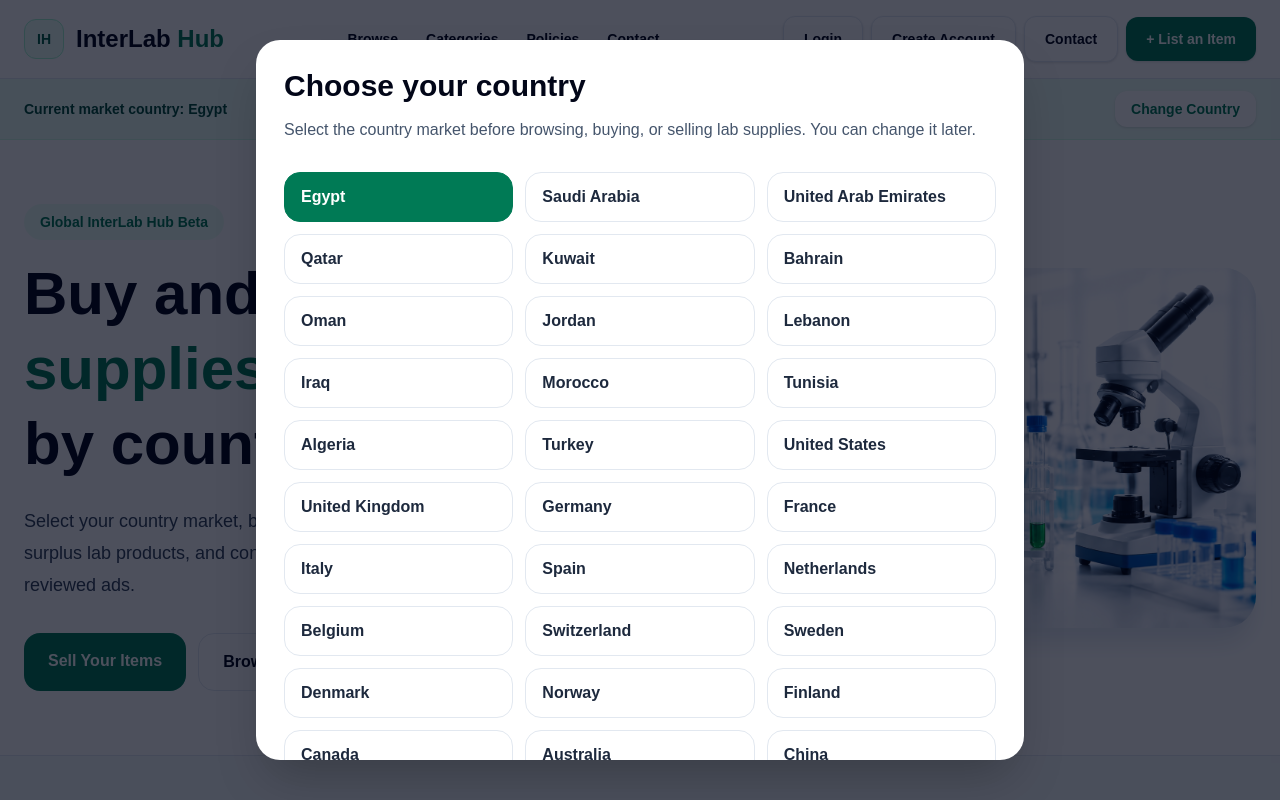
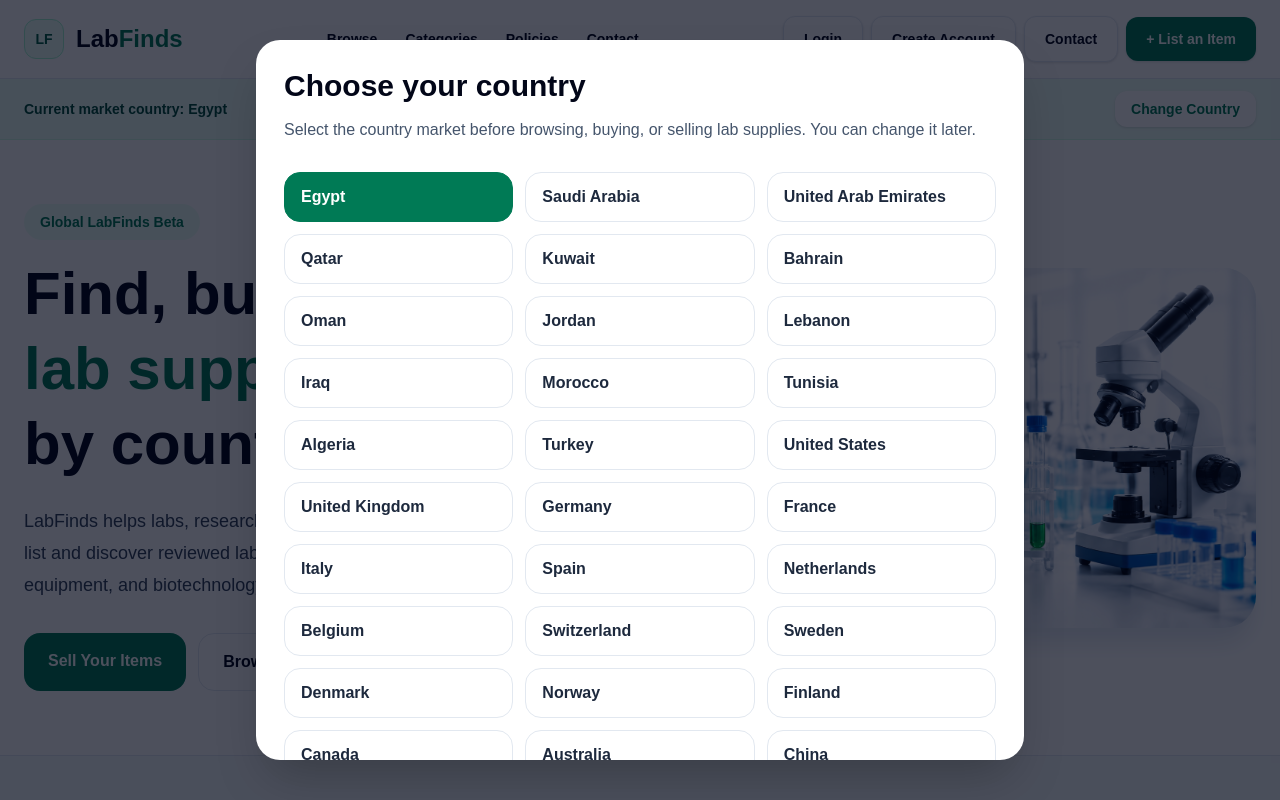
Before and after one commit to DrMohamedHassan/labexchange, a Next.js app: page / in a window 1280 px wide. Shown: the top 800 px of the page. Built offline with nearby package versions, Linux system fonts and the light colour scheme; no server answers; the database is empty.

Commit message:
Rename project branding to LabFinds

```diff
--- a/src/app/layout.tsx
+++ b/src/app/layout.tsx
@@ -2,22 +2,24 @@ import type { Metadata } from "next";
 import AnalyticsTracker from "@/components/AnalyticsTracker";
 import "./globals.css";
 
-const siteUrl = "https://interlab-hub.vercel.app";
+const siteUrl = "https://www.labfinds.com";
 
 export const metadata: Metadata = {
   metadataBase: new URL(siteUrl),
   title: {
-    default: "InterLab Hub | Global Lab Supplies Marketplace",
-    template: "%s | InterLab Hub",
+    default: "LabFinds | Global Lab Supplies Marketplace",
+    template: "%s | LabFinds",
   },
   description:
-    "InterLab Hub is a reviewed global marketplace for buying and selling new, unused, and used lab supplies, reagents, consumables, PCR reagents, qPCR reagents, primers, probes, extraction kits, plasticware, equipment, and biotechnology research products.",
+    "LabFinds is a reviewed global marketplace for buying and selling new, unused, and used lab supplies, reagents, consumables, PCR reagents, qPCR reagents, primers, probes, extraction kits, plasticware, equipment, and biotechnology research products.",
   keywords: [
-    "InterLab Hub",
+    "LabFinds",
+    "LabFinds marketplace",
     "lab supplies marketplace",
     "laboratory supplies",
     "used lab supplies",
     "unused lab reagents",
+    "surplus lab supplies",
     "PCR reagents",
     "qPCR reagents",
     "primers and probes",
@@ -29,13 +31,12 @@ export const metadata: Metadata = {
     "lab plasticware",
     "lab equipment marketplace",
     "biotechnology marketplace",
-    "agricultural biotechnology supplies",
-    "research supplies",
-    "surplus lab supplies",
+    "research supplies marketplace",
+    "scientific supplies marketplace"
   ],
-  authors: [{ name: "InterLab Hub" }],
-  creator: "InterLab Hub",
-  publisher: "InterLab Hub",
+  authors: [{ name: "LabFinds" }],
+  creator: "LabFinds",
+  publisher: "LabFinds",
   robots: {
     index: true,
     follow: true,
@@ -44,50 +45,51 @@ export const metadata: Metadata = {
       follow: true,
       "max-image-preview": "large",
       "max-snippet": -1,
-      "max-video-preview": -1,
-    },
+      "max-video-preview": -1
+    }
   },
   openGraph: {
     type: "website",
-    title: "InterLab Hub | Global Lab Supplies Marketplace",
+    url: siteUrl,
+    title: "LabFinds | Global Lab Supplies Marketplace",
     description:
       "Buy and sell reviewed lab supplies, reagents, consumables, equipment, and biotechnology research products by country.",
-    siteName: "InterLab Hub",
+    siteName: "LabFinds",
     images: [
       {
         url: "/images/hero-lab.png",
         width: 1200,
         height: 630,
-        alt: "InterLab Hub laboratory supplies marketplace",
-      },
-    ],
+        alt: "LabFinds laboratory supplies marketplace"
+      }
+    ]
   },
   twitter: {
     card: "summary_large_image",
-    title: "InterLab Hub | Global Lab Supplies Marketplace",
+    title: "LabFinds | Global Lab Supplies Marketplace",
     description:
       "A reviewed global marketplace for new, unused, and used lab supplies.",
-    images: ["/images/hero-lab.png"],
-  },
+    images: ["/images/hero-lab.png"]
+  }
 };
 
 export default function RootLayout({
-  children,
+  children
 }: Readonly<{
   children: React.ReactNode;
 }>) {
   const structuredData = {
     "@context": "https://schema.org",
     "@type": "WebSite",
-    name: "InterLab Hub",
+    name: "LabFinds",
     url: siteUrl,
     description:
       "A reviewed marketplace for buying and selling new, unused, and used lab supplies and biotechnology research products.",
     potentialAction: {
       "@type": "SearchAction",
       target: `${siteUrl}/?search={search_term_string}`,
-      "query-input": "required name=search_term_string",
-    },
+      "query-input": "required name=search_term_string"
+    }
   };
 
   return (
@@ -99,7 +101,7 @@ export default function RootLayout({
           type="application/ld+json"
           suppressHydrationWarning
           dangerouslySetInnerHTML={{
-            __html: JSON.stringify(structuredData),
+            __html: JSON.stringify(structuredData)
           }}
         />
 
--- a/src/app/page.tsx
+++ b/src/app/page.tsx
@@ -21,7 +21,7 @@ const categories = [
   "Standards & Controls",
   "Agricultural Biotechnology",
   "Equipment",
-  "Others",
+  "Others"
 ];
 
 type PublicListing = {
@@ -69,19 +69,20 @@ export default async function Home() {
         <div className="mx-auto grid max-w-7xl gap-10 px-6 py-12 lg:grid-cols-[1fr_1.1fr] lg:items-center lg:py-16">
           <div>
             <p className="mb-4 inline-block rounded-full bg-emerald-50 px-4 py-2 text-sm font-black text-emerald-700">
-              Global InterLab Hub Beta
+              Global LabFinds Beta
             </p>
 
             <h1 className="max-w-xl text-4xl font-black leading-tight md:text-5xl lg:text-6xl">
-              Buy and sell{" "}
+              Find, buy, and sell{" "}
               <span className="text-emerald-700">lab supplies</span>
               <br />
               by country.
             </h1>
 
             <p className="mt-6 max-w-lg text-base leading-7 text-slate-700 md:text-lg md:leading-8">
-              Select your country market, browse approved listings, sell surplus
-              lab products, and contact sellers safely through reviewed ads.
+              LabFinds helps labs, researchers, suppliers, and verified sellers
+              list and discover reviewed lab supplies, reagents, consumables,
+              equipment, and biotechnology products by country.
             </p>
 
             <div className="mt-8 flex flex-wrap gap-3">
@@ -111,7 +112,7 @@ export default async function Home() {
           <div className="relative min-h-[280px] overflow-hidden rounded-[2rem] bg-slate-100 shadow-xl shadow-slate-200 md:min-h-[360px]">
             <Image
               src="/images/hero-lab.png"
-              alt="InterLab Hub laboratory marketplace"
+              alt="LabFinds laboratory supplies marketplace"
               fill
               priority
               className="object-cover"
@@ -138,7 +139,7 @@ export default async function Home() {
               <h3 className="font-black">{category}</h3>
 
               <p className="mt-2 text-sm leading-6 text-slate-600">
-                Browse approved listings related to {category}.
+                Browse approved LabFinds listings related to {category}.
               </p>
             </div>
           ))}
@@ -179,8 +180,8 @@ export default async function Home() {
               <h3 className="text-2xl font-black">No approved listings yet</h3>
 
               <p className="mt-3 max-w-2xl text-slate-600">
-                Once sellers add real listings and admin approves them, they will
-                appear here.
+                Once sellers add real LabFinds listings and admin approves them,
+                they will appear here.
               </p>
 
               <Link
@@ -202,12 +203,12 @@ export default async function Home() {
                 Need help?
               </p>
 
-              <h2 className="text-3xl font-black">Contact InterLab Hub Admin</h2>
+              <h2 className="text-3xl font-black">Contact LabFinds Admin</h2>
 
               <p className="mt-4 max-w-2xl leading-7 text-slate-600">
                 Send enquiries, complaints, seller issues, buyer issues, fraud
                 concerns, country mistakes, or technical problems directly to
-                admin.
+                the LabFinds admin team.
               </p>
 
               <Link
@@ -236,7 +237,7 @@ export default async function Home() {
       <section className="mx-auto max-w-7xl px-6 pb-16 pt-4">
         <div className="rounded-[2rem] bg-gradient-to-r from-emerald-950 to-teal-800 p-8 text-white shadow-xl">
           <h2 className="text-2xl font-black">
-            InterLab Hub is expanding country by country
+            LabFinds is expanding country by country
           </h2>
 
           <p className="mt-3 max-w-3xl text-sm leading-6 text-emerald-50">
--- a/src/app/robots.ts
+++ b/src/app/robots.ts
@@ -1,7 +1,7 @@
 import type { MetadataRoute } from "next";
 
 export default function robots(): MetadataRoute.Robots {
-  const siteUrl = "https://interlab-hub.vercel.app";
+  const siteUrl = "https://www.labfinds.com";
 
   return {
     rules: {
@@ -12,9 +12,9 @@ export default function robots(): MetadataRoute.Robots {
         "/admin/",
         "/my-listings",
         "/verify-seller",
-        "/reset-password",
-      ],
+        "/reset-password"
+      ]
     },
-    sitemap: `${siteUrl}/sitemap.xml`,
+    sitemap: `${siteUrl}/sitemap.xml`
   };
 }
--- a/src/app/sitemap.ts
+++ b/src/app/sitemap.ts
@@ -1,38 +1,38 @@
 import type { MetadataRoute } from "next";
 
 export default function sitemap(): MetadataRoute.Sitemap {
-  const siteUrl = "https://interlab-hub.vercel.app";
+  const siteUrl = "https://www.labfinds.com";
 
   return [
     {
       url: siteUrl,
       lastModified: new Date(),
       changeFrequency: "daily",
-      priority: 1,
+      priority: 1
     },
     {
       url: `${siteUrl}/policies`,
       lastModified: new Date(),
       changeFrequency: "monthly",
-      priority: 0.7,
+      priority: 0.7
     },
     {
       url: `${siteUrl}/contact`,
       lastModified: new Date(),
       changeFrequency: "monthly",
-      priority: 0.7,
+      priority: 0.7
     },
     {
       url: `${siteUrl}/login`,
       lastModified: new Date(),
       changeFrequency: "monthly",
-      priority: 0.4,
+      priority: 0.4
     },
     {
       url: `${siteUrl}/register`,
       lastModified: new Date(),
       changeFrequency: "monthly",
-      priority: 0.4,
-    },
+      priority: 0.4
+    }
   ];
 }
--- a/src/components/Header.tsx
+++ b/src/components/Header.tsx
@@ -21,7 +21,7 @@ export default function Header() {
 
         const {
           data: { user },
-          error: userError,
+          error: userError
         } = await supabase.auth.getUser();
 
         if (userError || !user) {
@@ -61,7 +61,7 @@ export default function Header() {
     loadSession();
 
     const {
-      data: { subscription },
+      data: { subscription }
     } = supabase.auth.onAuthStateChange(() => {
       loadSession();
     });
@@ -91,11 +91,11 @@ export default function Header() {
       <div className="mx-auto flex max-w-7xl items-center justify-between gap-4 px-6 py-4">
         <Link href="/" className="flex items-center gap-3">
           <div className="flex h-10 w-10 items-center justify-center rounded-xl border border-emerald-200 bg-emerald-50 text-sm font-black text-emerald-800">
-            IH
+            LF
           </div>
 
           <span className="text-xl font-black md:text-2xl">
-            InterLab<span className="text-emerald-700"> Hub</span>
+            Lab<span className="text-emerald-700">Finds</span>
           </span>
         </Link>
 
```
Also changed, not shown: package.json (+4 -4 lines).
